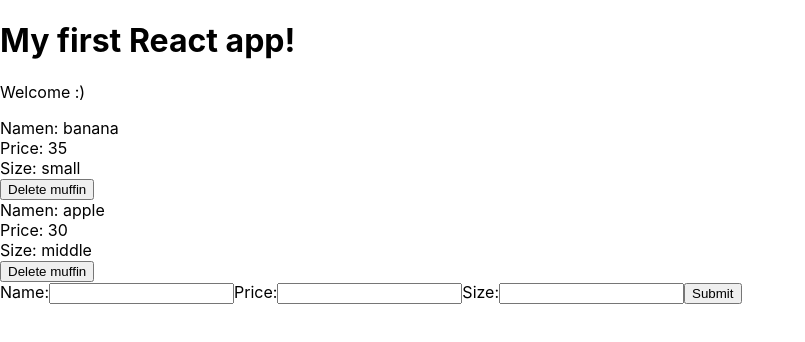
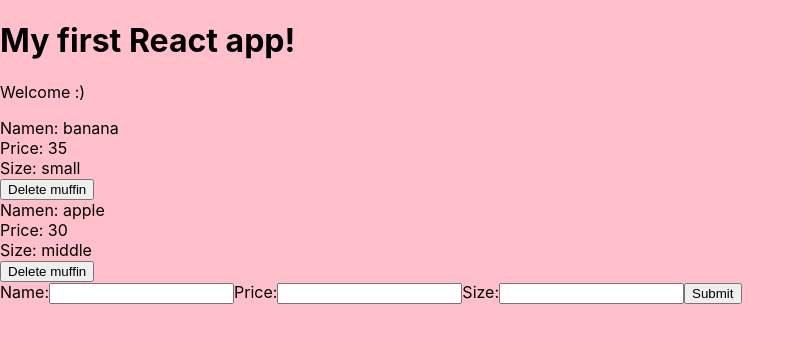
Before and after one commit to LindaLiBogardi/addCSS-, a React (Create React App) app: page / in a window 1280 px wide. Shown: the top 342 px of the page, without its empty margins (0-805 px from the left). Built offline with nearby package versions, Linux system fonts and the light colour scheme.

Commit message:
added CSS file

```diff
--- /dev/null
+++ b/src/Muffins.css
@@ -0,0 +1,3 @@
+body{
+    background-color: pink;
+}
--- a/src/Muffins.js
+++ b/src/Muffins.js
@@ -1,4 +1,5 @@
 import React from 'react';
+import './Muffins.css'
 
 const Muffins =({muffins, deleteMuffin}) =>  {
     const muffinlist = muffins.map(muffin => {
```
